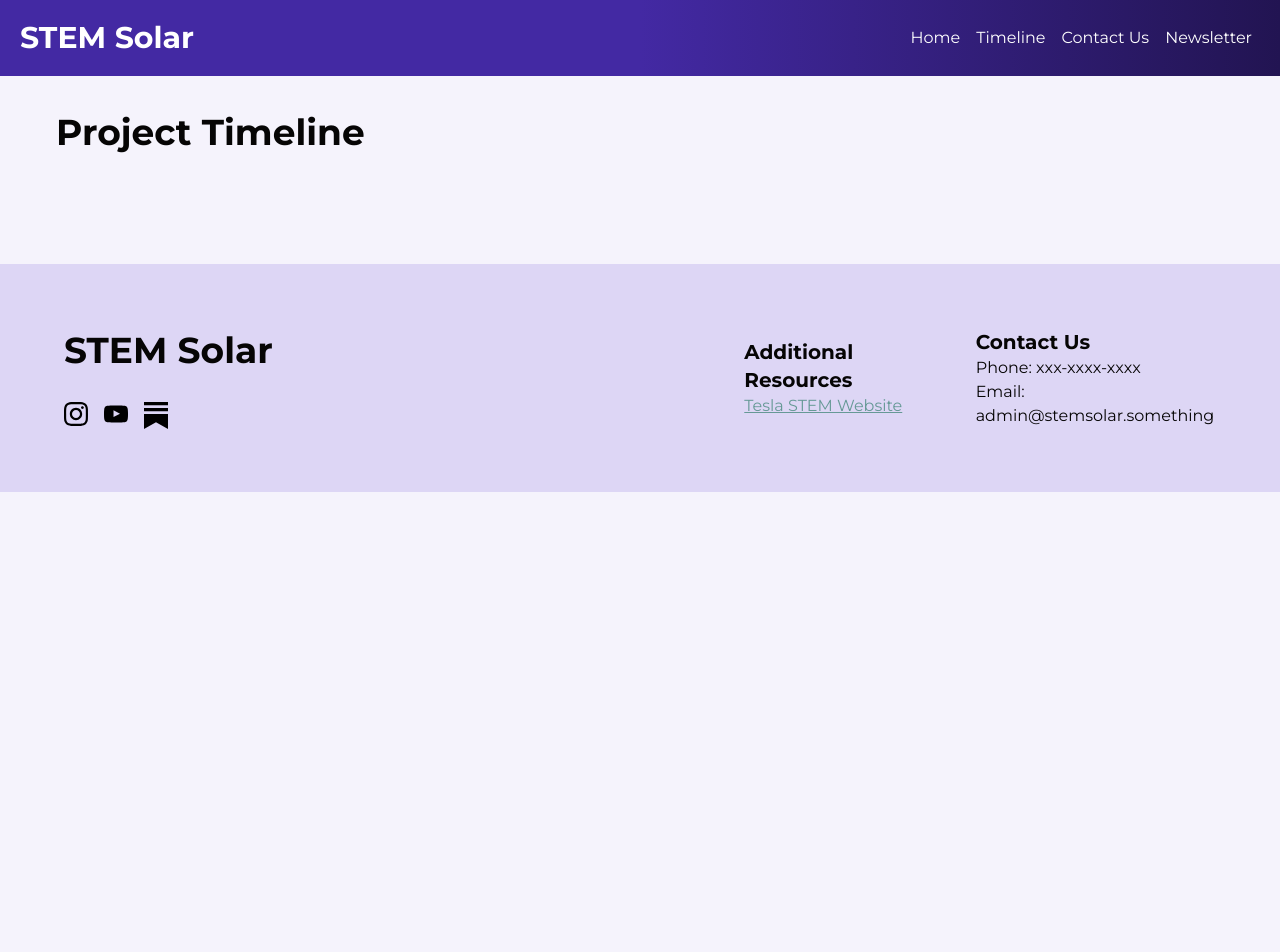
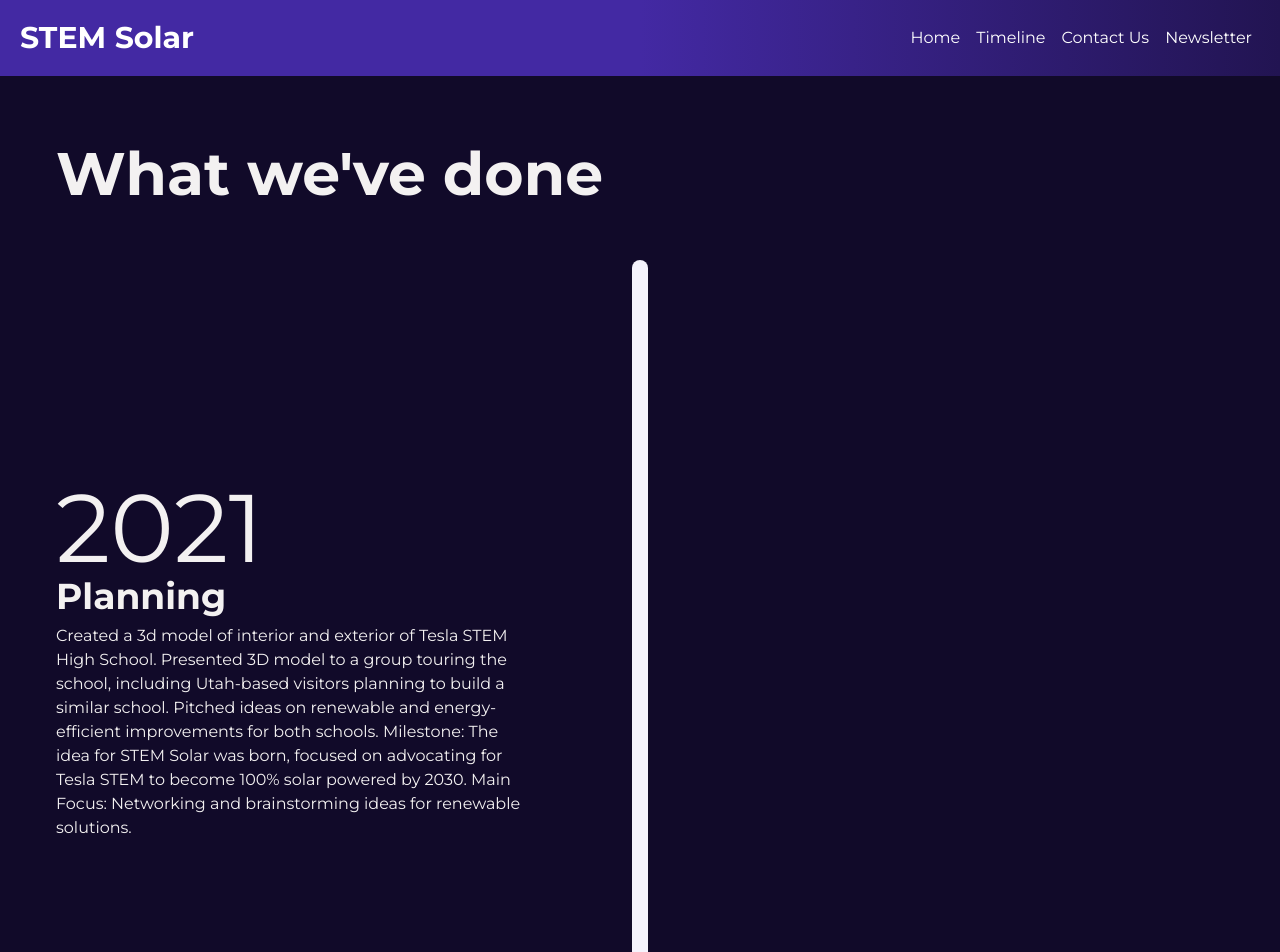
Before and after one commit to somebody4545/stemsolar, a React (Vite) app: page /timeline in a window 1280 px wide. Shown: the top 952 px of the page. Before the commit the page ends 800 px from the top, so only its background shows below. Built offline with nearby package versions, Linux system fonts and the light colour scheme; a web font is replaced by a local one.

Commit message:
timeline started - need to complete graphics

```diff
--- a/src/pages/Timeline.jsx
+++ b/src/pages/Timeline.jsx
@@ -2,9 +2,78 @@ import React, {useState, useContext, useEffect, useRef} from "react";
 import gsap from 'gsap';
 const Timeline = () => {
     return (<>
-            <section className={'py-28 px-14'}>
-                <h1 className={'text-4xl font-bold'}>Project Timeline</h1>
+            <section className={'pt-36 pb-14 px-14 bg-background-900 text-text-50 '}>
+                <h1 className={'text-6xl font-bold'}>What we've done</h1>
             </section>
+            <div className={'relative'}>
+                <div className={'absolute mx-auto h-full w-full z-10 max-md:hidden'}>
+                    <div className={'bg-background-default w-4 h-full mx-auto rounded-t-2xl'}>
+
+                    </div>
+                </div>
+                <div
+                    className={'w-full h-screen bg-background-900 text-text-50 relative px-14 flex-row flex max-sm:flex-col items-center'}>
+                    <div className={'max-sm:w-full w-2/5 flex flex-col'}>
+                        <h1 className={'text-8xl'}>
+                            2021
+                        </h1>
+                        <h2 className={'font-bold text-4xl pb-2'}>Planning</h2>
+                        <p>Created a 3d model of interior and exterior of Tesla STEM High School. Presented 3D model to
+                            a
+                            group touring the school, including Utah-based visitors planning to build a similar school.
+                            Pitched ideas on renewable and energy-efficient improvements for both schools. Milestone:
+                            The
+                            idea for STEM Solar was born, focused on advocating for Tesla STEM to become 100% solar
+                            powered
+                            by 2030. Main Focus: Networking and brainstorming ideas for renewable solutions. </p>
+                    </div>
+                </div>
+                <div
+                    className={'w-full h-screen bg-background-900 text-text-50 relative px-14 flex-row-reverse max-md:flex-col flex items-center'}>
+                    <div className={'max-sm:w-full w-2/5 flex flex-col'}>
+                        <h1 className={'text-8xl'}>
+                            2022
+                        </h1>
+                        <h2 className={'font-bold text-4xl pb-2'}>Planning</h2>
+                        <p>Held the first ten meetings with the district to discuss project feasibility. Conducted a
+                            helioscope analysis of the school to assess solar viability. Expanded campaign efforts to
+                            involve district-level support. Milestone: established credibility and build momentum
+                            through
+                            formal discussions with decision-makers. </p>
+                    </div>
+                </div>
+                <div
+                    className={'w-full h-screen bg-background-900 text-text-50 relative px-14 flex-row max-md:flex-col flex items-center'}>
+                    <div className={'max-sm:w-full w-2/5 flex flex-col'}>
+                        <h1 className={'text-8xl'}>
+                            2023
+                        </h1>
+                        <h2 className={'font-bold text-4xl pb-2'}>Planning</h2>
+                        <p>Increased the number of district meetings to refine project goals. Discovered that Tesla STEM
+                            is
+                            already highly energy-efficient; a solar installation would not be cost-effective. Shifted
+                            focus
+                            toward advocating for sustainable solutions in other schools. Milestone: Campaigned for the
+                            reconstruction of Alcott Elementary School to be 100% solar-powered by 2030, incorporating
+                            low-light fixtures and renewable technologies. </p>
+                    </div>
+                </div>
+                <div
+                    className={'w-full h-screen bg-background-900 text-text-50 relative px-14 flex-row-reverse max-sm:flex-col flex items-center'}>
+                    <div className={'max-sm:w-full w-2/5 flex flex-col'}>
+                        <h1 className={'text-8xl'}>
+                            2024
+                        </h1>
+                        <h2 className={'font-bold text-4xl pb-2'}>Planning</h2>
+                        <p>Focus on passing the project to a new group of students to ensure continuity. Milestone:
+                            Transitioning leadership and securing a sustainable future for the STEM Solar initiative
+                            beyond graduation. </p>
+                    </div>
+                </div>
+                <div className={'absolute h-64 bg-gradient-to-t from-zinc-900 to-transparent w-full bottom-0'}>
+
+                </div>
+            </div>
         </>
 
     )
--- a/src/templates/Footer.jsx
+++ b/src/templates/Footer.jsx
@@ -7,9 +7,9 @@ const Footer = () => {
                 <h1 className={''}>STEM Solar</h1>
                 {/* socials */}
                 <div className={'flex flex-row gap-4 [&>*]:size-6 pt-8 max-md:mx-auto'}>
-                    <a href={"https://www.instagram.com"}><img src="insta.svg" alt=""/></a>
-                    <a href={"https://www.youtube.com"}><img src="youtube.svg" alt=""/></a>
-                    <a href={"https://stemsolar.substack.com/"}><img src="substack-icon.svg" alt=""/></a>
+                    <a href={"https://www.instagram.com"}><img src="insta.svg" alt="Instagram" title="Instagram"/></a>
+                    <a href={"https://www.youtube.com"}><img src="youtube.svg" alt="YouTube" title="YouTube"/></a>
+                    <a href={"https://stemsolar.substack.com/"}><img src="substack-icon.svg" alt="SubStack" id="SubStack"/></a>
                 </div>
             </div>
             <div className={'md-w-1/3 flex flex-col align-center h-full my-auto'}>
```
Also changed, not shown: public/stemsolar.svg (added).
